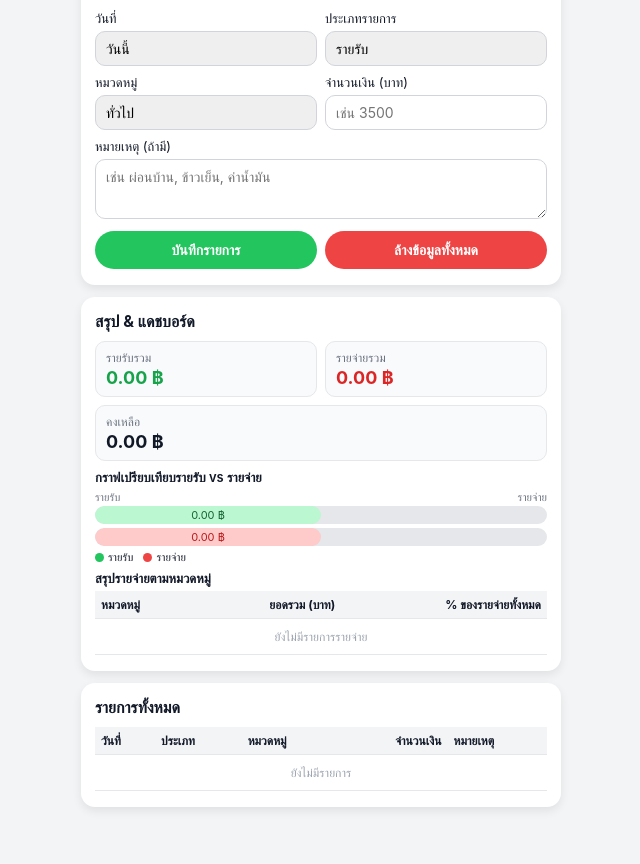
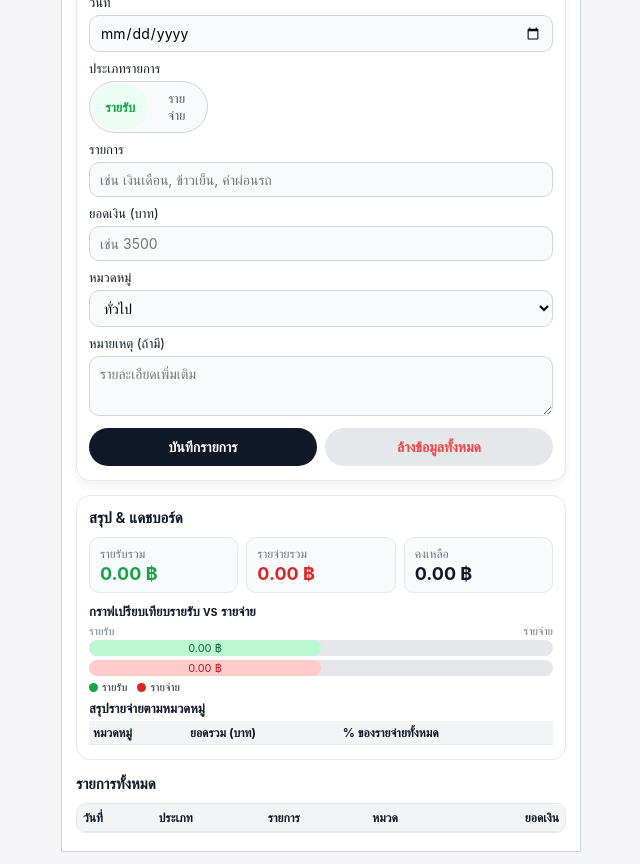
Before and after one commit to Sabye-Sabye/account, a plain HTML site: page index.html in a window 1280 px wide. Shown: the part 84-948 px from the top of the page, without its empty margins (319-959 px from the left). Before the commit the page ends 915 px from the top, so only its background shows below. Drawn offline with Linux system fonts and the light colour scheme.

Commit message:
Update index.html

```diff
--- a/index.html
+++ b/index.html
@@ -2,50 +2,77 @@
 <html lang="th">
 <head>
   <meta charset="UTF-8">
-  <title>บันทึกรายรับ-รายจ่าย</title>
+  <title>Money note</title>
 
-  <!-- ให้แสดงผลดีบน iPhone -->
+  <!-- รองรับ iPhone / Mobile -->
   <meta name="viewport" content="width=device-width, initial-scale=1.0, viewport-fit=cover">
   <meta name="apple-mobile-web-app-capable" content="yes">
   <meta name="apple-mobile-web-app-status-bar-style" content="default">
-  <meta name="apple-mobile-web-app-title" content="รายรับรายจ่าย">
+  <meta name="apple-mobile-web-app-title" content="Money note">
 
   <style>
     :root {
+      --border-main: 1px solid #d1d5db;
       --radius-card: 14px;
-      --shadow-card: 0 4px 10px rgba(0,0,0,0.08);
+      --shadow-card: 0 4px 10px rgba(0,0,0,0.06);
+      --accent: #0ea5e9;
+      --income: #16a34a;
+      --expense: #dc2626;
+    }
+
+    * {
+      box-sizing: border-box;
     }
 
     body {
-      font-family: -apple-system, BlinkMacSystemFont, "Segoe UI", system-ui, sans-serif;
+      font-family: -apple-system, BlinkMacSystemFont, "SF Pro Text", "Segoe UI", system-ui, sans-serif;
       margin: 0;
       padding: 12px;
-      background: #f3f4f6;
+      background: #f5f5f7;
       color: #111827;
       -webkit-font-smoothing: antialiased;
     }
 
-    .app-container {
-      max-width: 480px;
+    .page-frame {
+      max-width: 520px;
       margin: 0 auto;
+      background: #ffffff;
+      border: 1px solid #cbd5e1;
+      min-height: 96vh;
+      display: flex;
+      flex-direction: column;
+    }
+
+    .page-inner {
+      padding: 14px 14px 18px;
+      display: flex;
+      flex-direction: column;
+      gap: 14px;
+      flex: 1;
     }
 
     h1 {
       font-size: 20px;
       text-align: center;
       margin: 4px 0 10px;
+      font-weight: 600;
     }
 
     h2 {
-      font-size: 16px;
+      font-size: 15px;
       margin: 0 0 10px;
+      font-weight: 600;
     }
 
-    .card {
+    /* ฟอร์ม Money note (ด้านบน) */
+    .panel {
+      border-radius: var(--radius-card);
+      padding: 12px 12px 14px;
+      border: 1px solid #e5e7eb;
       background: #ffffff;
-      border-radius: var(--radius-card);
-      padding: 14px 14px 16px;
-      margin-bottom: 12px;
+    }
+
+    .panel-form {
       box-shadow: var(--shadow-card);
     }
 
@@ -55,41 +82,37 @@
       font-size: 13px;
     }
 
-    input, select, button, textarea {
+    .field {
+      margin-bottom: 8px;
+    }
+
+    input,
+    select,
+    textarea,
+    button {
       font-family: inherit;
       font-size: 14px;
     }
 
-    .form-row {
-      display: flex;
-      flex-wrap: wrap;
-      gap: 8px;
-      margin-bottom: 8px;
-    }
-
-    .form-group {
-      flex: 1 1 140px;
-      min-width: 140px;
-    }
-
+    input[type="date"],
     input[type="number"],
+    input[type="text"],
     select,
-    textarea,
-    input[type="date"] {
+    textarea {
       width: 100%;
       padding: 8px 10px;
       border-radius: 10px;
       border: 1px solid #d1d5db;
-      box-sizing: border-box;
       outline: none;
-      -webkit-appearance: none;
+      background: #f9fafb;
     }
 
     input:focus,
     select:focus,
     textarea:focus {
-      border-color: #4caf50;
-      box-shadow: 0 0 0 2px rgba(76,175,80,0.18);
+      border-color: var(--accent);
+      box-shadow: 0 0 0 2px rgba(14,165,233,0.18);
+      background: #ffffff;
     }
 
     textarea {
@@ -97,10 +120,43 @@
       resize: vertical;
     }
 
+    /* Toggle รายรับ / รายจ่าย */
+    .type-toggle {
+      display: inline-flex;
+      border-radius: 999px;
+      border: 1px solid #d1d5db;
+      padding: 2px;
+      background: #f9fafb;
+    }
+
+    .type-btn {
+      flex: 1;
+      border: none;
+      border-radius: 999px;
+      padding: 6px 12px;
+      font-size: 13px;
+      background: transparent;
+      color: #4b5563;
+      cursor: pointer;
+      -webkit-tap-highlight-color: transparent;
+    }
+
+    .type-btn.active-income {
+      background: #ecfdf3;
+      color: var(--income);
+      font-weight: 600;
+    }
+
+    .type-btn.active-expense {
+      background: #fef2f2;
+      color: var(--expense);
+      font-weight: 600;
+    }
+
     .button-row {
       display: flex;
       gap: 8px;
-      margin-top: 6px;
+      margin-top: 8px;
       flex-wrap: wrap;
     }
 
@@ -117,32 +173,33 @@
     }
 
     .btn-primary {
-      background: #22c55e;
+      background: #111827;
       color: #ffffff;
     }
     .btn-primary:active {
-      background: #16a34a;
+      background: #020617;
       transform: scale(0.98);
     }
 
     .btn-danger {
-      background: #ef4444;
-      color: #ffffff;
+      background: #e5e7eb;
+      color: #ef4444;
     }
     .btn-danger:active {
-      background: #dc2626;
+      background: #d1d5db;
       transform: scale(0.98);
     }
 
-    .summary {
+    /* แดชบอร์ด (ส่วนล่าง) */
+    .summary-row {
       display: flex;
       gap: 8px;
       flex-wrap: wrap;
-      margin-bottom: 8px;
+      margin-bottom: 10px;
     }
 
     .summary-item {
-      flex: 1 1 130px;
+      flex: 1 1 140px;
       background: #f9fafb;
       border-radius: 10px;
       padding: 8px 10px;
@@ -161,63 +218,21 @@
     }
 
     .income {
-      color: #16a34a;
-    }
-    .expense {
-      color: #dc2626;
+      color: var(--income);
     }
 
-    table {
-      width: 100%;
-      border-collapse: collapse;
-      font-size: 12px;
+    .expense {
+      color: var(--expense);
     }
 
-    th, td {
-      padding: 6px 6px;
-      border-bottom: 1px solid #e5e7eb;
-      text-align: left;
-    }
-
-    th {
-      background: #f3f4f6;
-      position: sticky;
-      top: 0;
-      z-index: 1;
-    }
-
-    tr:nth-child(even) td {
-      background: #f9fafb;
-    }
-
-    .text-right {
-      text-align: right;
-    }
-
-    .tag-income {
-      color: #16a34a;
-      font-weight: 600;
-    }
-    .tag-expense {
-      color: #dc2626;
-      font-weight: 600;
-    }
-
-    .no-data {
-      text-align: center;
-      color: #9ca3af;
-      padding: 10px 0;
-    }
-
-    /* Dashboard chart */
+    /* กราฟแถบแนวนอน */
     .chart-section-title {
       font-size: 13px;
       font-weight: 600;
-      margin: 6px 0 4px;
+      margin: 4px 0;
     }
 
     .chart-bar-wrapper {
-      margin-top: 4px;
       margin-bottom: 6px;
     }
 
@@ -231,7 +246,7 @@
 
     .chart-bar-bg {
       width: 100%;
-      height: 18px;
+      height: 16px;
       background: #e5e7eb;
       border-radius: 999px;
       overflow: hidden;
@@ -279,16 +294,26 @@
       border-radius: 50%;
     }
 
-    .legend-income {
-      background: #22c55e;
-    }
-    .legend-expense {
-      background: #ef4444;
+    .legend-income { background: #16a34a; }
+    .legend-expense { background: #dc2626; }
+
+    /* ตารางหมวดหมู่ */
+    .cat-table {
+      margin-top: 4px;
+      width: 100%;
+      border-collapse: collapse;
+      font-size: 12px;
     }
 
-    /* Category chips */
-    .cat-table {
-      margin-top: 4px;
+    .cat-table th,
+    .cat-table td {
+      padding: 4px 4px;
+      border-bottom: 1px solid #e5e7eb;
+      text-align: left;
+    }
+
+    .cat-table th {
+      background: #f3f4f6;
     }
 
     .cat-chip {
@@ -297,6 +322,8 @@
       border-radius: 999px;
       font-size: 11px;
       font-weight: 500;
+      background: #e5e7eb;
+      color: #374151;
     }
 
     .cat-house   { background: #fee2e2; color: #b91c1c; }
@@ -308,49 +335,99 @@
     .cat-general { background: #e5e7eb; color: #374151; }
     .cat-other   { background: #fef9c3; color: #a16207; }
 
-    /* เลย์เอาต์สำหรับจอเล็กมาก */
-    @media (max-width: 400px) {
-      body {
-        padding: 8px;
+    /* ตารางรายการทั้งหมด */
+    .table-wrapper {
+      max-height: 260px;
+      overflow-y: auto;
+      -webkit-overflow-scrolling: touch;
+      border-radius: 10px;
+      border: 1px solid #e5e7eb;
+      background: #ffffff;
     }
-      .card {
-        padding: 10px 10px 12px;
+
+    table {
+      width: 100%;
+      border-collapse: collapse;
+      font-size: 12px;
     }
-      h1 {
-        font-size: 18px;
+
+    th, td {
+      padding: 6px 6px;
+      border-bottom: 1px solid #e5e7eb;
+      text-align: left;
     }
+
+    th {
+      background: #f3f4f6;
+      position: sticky;
+      top: 0;
+      z-index: 1;
+    }
+
+    tr:nth-child(even) td {
+      background: #f9fafb;
+    }
+
+    .text-right {
+      text-align: right;
+    }
+
+    .tag-income {
+      color: var(--income);
+      font-weight: 600;
+    }
+
+    .tag-expense {
+      color: var(--expense);
+      font-weight: 600;
+    }
+
+    .no-data {
+      text-align: center;
+      color: #9ca3af;
+      padding: 10px 0;
+    }
+
+    @media (max-width: 430px) {
+      body { padding: 8px; }
+      .page-inner { padding: 10px 10px 14px; }
+      h1 { font-size: 18px; }
     }
   </style>
 </head>
 <body>
-  <div class="app-container">
-    <h1>บันทึกรายรับ-รายจ่าย</h1>
+  <div class="page-frame">
+    <div class="page-inner">
+      <!-- ส่วนบน: Money note -->
+      <div class="panel panel-form">
+        <h1>Money note</h1>
 
-    <!-- ฟอร์มกรอกข้อมูล -->
-    <div class="card">
-      <h2>เพิ่มรายการใหม่</h2>
-      <div class="form-row">
-        <div class="form-group">
-          <label for="dateMode">วันที่</label>
-          <select id="dateMode" onchange="onDateModeChange()">
-            <option value="today">วันนี้</option>
-            <option value="yesterday">เมื่อวาน</option>
-            <option value="custom">เลือกวันที่เอง</option>
-          </select>
-          <input type="date" id="dateCustom" style="margin-top:6px; display:none;">
+        <div class="field">
+          <label for="date">วันที่</label>
+          <input type="date" id="date">
         </div>
 
-        <div class="form-group">
-          <label for="type">ประเภทรายการ</label>
-          <select id="type">
-            <option value="income">รายรับ</option>
-            <option value="expense">รายจ่าย</option>
-          </select>
+        <div class="field">
+          <label>ประเภทรายการ</label>
+          <div class="type-toggle">
+            <button type="button" class="type-btn active-income" id="btnIncome"
+                    onclick="setType('income')">รายรับ</button>
+            <button type="button" class="type-btn" id="btnExpense"
+                    onclick="setType('expense')">รายจ่าย</button>
           </div>
         </div>
 
-      <div class="form-row">
-        <div class="form-group">
+        <div class="field">
+          <label for="title">รายการ</label>
+          <input type="text" id="title" placeholder="เช่น เงินเดือน, ข้าวเย็น, ค่าผ่อนรถ">
+        </div>
+
+        <div class="field">
+          <label for="amount">ยอดเงิน (บาท)</label>
+          <input type="number" id="amount" min="0" step="0.01" placeholder="เช่น 3500">
+        </div>
+
+        <div class="field">
           <label for="category">หมวดหมู่</label>
           <select id="category">
             <option value="ทั่วไป">ทั่วไป</option>
@@ -364,17 +441,9 @@
           </select>
         </div>
 
-        <div class="form-group">
-          <label for="amount">จำนวนเงิน (บาท)</label>
-          <input type="number" id="amount" min="0" step="0.01" placeholder="เช่น 3500">
-        </div>
-      </div>
-
-      <div class="form-row">
-        <div class="form-group" style="flex: 1 1 100%;">
+        <div class="field">
           <label for="note">หมายเหตุ (ถ้ามี)</label>
-          <textarea id="note" placeholder="เช่น ผ่อนบ้าน, ข้าวเย็น, ค่าน้ำมัน"></textarea>
-        </div>
+          <textarea id="note" placeholder="รายละเอียดเพิ่มเติม"></textarea>
         </div>
 
         <div class="button-row">
@@ -383,11 +452,11 @@
         </div>
       </div>
 
-    <!-- สรุปผล + แดชบอร์ด -->
-    <div class="card">
+      <!-- ส่วนล่าง: สรุป & แดชบอร์ด -->
+      <div class="panel">
         <h2>สรุป & แดชบอร์ด</h2>
 
-      <div class="summary">
+        <div class="summary-row">
           <div class="summary-item">
             <div class="summary-label">รายรับรวม</div>
             <div id="totalIncome" class="summary-value income">0.00 ฿</div>
@@ -402,7 +471,6 @@
           </div>
         </div>
 
-      <!-- กราฟเปรียบเทียบรายรับ-รายจ่าย -->
         <div class="chart-section-title">กราฟเปรียบเทียบรายรับ vs รายจ่าย</div>
         <div class="chart-bar-wrapper">
           <div class="chart-label-row">
@@ -426,7 +494,6 @@
           </div>
         </div>
 
-      <!-- ตารางรายจ่ายตามหมวดหมู่ -->
         <div class="chart-section-title">สรุปรายจ่ายตามหมวดหมู่</div>
         <table class="cat-table">
           <thead>
@@ -442,18 +509,18 @@
         </table>
       </div>
 
-    <!-- ตารางรายการทั้งหมด -->
-    <div class="card">
+      <!-- รายการทั้งหมด -->
+      <div>
         <h2>รายการทั้งหมด</h2>
-      <div style="max-height: 260px; overflow-y: auto; -webkit-overflow-scrolling: touch;">
+        <div class="table-wrapper">
           <table>
             <thead>
               <tr>
                 <th>วันที่</th>
                 <th>ประเภท</th>
-              <th>หมวดหมู่</th>
-              <th class="text-right">จำนวนเงิน</th>
-              <th>หมายเหตุ</th>
+                <th>รายการ</th>
+                <th>หมวด</th>
+                <th class="text-right">ยอดเงิน</th>
               </tr>
             </thead>
             <tbody id="transactionTableBody">
@@ -463,9 +530,11 @@
         </div>
       </div>
     </div>
+  </div>
 
   <script>
-    const STORAGE_KEY = 'simple_income_expense_transactions_v2';
+    const STORAGE_KEY = 'money_note_transactions_v1';
+    let currentType = 'income';
 
     function loadTransactions() {
       const data = localStorage.getItem(STORAGE_KEY);
@@ -483,41 +552,25 @@
       });
     }
 
-    function onDateModeChange() {
-      const mode = document.getElementById('dateMode').value;
-      const dateCustom = document.getElementById('dateCustom');
-      if (mode === 'custom') {
-        dateCustom.style.display = 'block';
-        if (!dateCustom.value) {
-          const today = new Date();
-          const yyyy = today.getFullYear();
-          const mm = String(today.getMonth() + 1).padStart(2, '0');
-          const dd = String(today.getDate()).padStart(2, '0');
-          dateCustom.value = `${yyyy}-${mm}-${dd}`;
-        }
-      } else {
-        dateCustom.style.display = 'none';
-      }
-    }
-
-    function getDateStringFromMode() {
-      const mode = document.getElementById('dateMode').value;
-      if (mode === 'today' || mode === 'yesterday') {
+    function setToday() {
       const d = new Date();
-        if (mode === 'yesterday') {
-          d.setDate(d.getDate() - 1);
-        }
       const yyyy = d.getFullYear();
       const mm = String(d.getMonth() + 1).padStart(2, '0');
       const dd = String(d.getDate()).padStart(2, '0');
-        return `${yyyy}-${mm}-${dd}`;
+      document.getElementById('date').value = `${yyyy}-${mm}-${dd}`;
+    }
+
+    function setType(type) {
+      currentType = type;
+      const btnIncome = document.getElementById('btnIncome');
+      const btnExpense = document.getElementById('btnExpense');
+
+      if (type === 'income') {
+        btnIncome.classList.add('active-income');
+        btnExpense.classList.remove('active-expense');
       } else {
-        const dateCustom = document.getElementById('dateCustom').value;
-        if (!dateCustom) {
-          alert('กรุณาเลือกวันที่');
-          return null;
-        }
-        return dateCustom;
+        btnExpense.classList.add('active-expense');
+        btnIncome.classList.remove('active-income');
       }
     }
 
@@ -536,175 +589,4 @@
 
     function renderDashboardBars(totalIncome, totalExpense) {
       const incomeBar = document.getElementById('incomeBar');
-      const expenseBar = document.getElementById('expenseBar');
-
-      const maxVal = Math.max(totalIncome, totalExpense, 1);
-      let incomeWidth = (totalIncome / maxVal) * 100;
-      let expenseWidth = (totalExpense / maxVal) * 100;
-
-      if (totalIncome === 0 && totalExpense === 0) {
-        incomeWidth = expenseWidth = 50;
-      }
-
-      incomeBar.style.width = incomeWidth + '%';
-      expenseBar.style.width = expenseWidth + '%';
-
-      incomeBar.textContent = formatNumber(totalIncome) + ' ฿';
-      expenseBar.textContent = formatNumber(totalExpense) + ' ฿';
-    }
-
-    function renderExpenseCategorySummary(expenseCategories, totalExpense) {
-      const tbody = document.getElementById('expenseCategoryBody');
-      tbody.innerHTML = '';
-
-      const catNames = Object.keys(expenseCategories);
-      if (catNames.length === 0) {
-        const tr = document.createElement('tr');
-        const td = document.createElement('td');
-        td.colSpan = 3;
-        td.className = 'no-data';
-        td.textContent = 'ยังไม่มีรายการรายจ่าย';
-        tr.appendChild(td);
-        tbody.appendChild(tr);
-        return;
-      }
-
-      catNames.sort((a, b) => expenseCategories[b] - expenseCategories[a]);
-
-      catNames.forEach(cat => {
-        const amount = expenseCategories[cat];
-        const percent = totalExpense > 0 ? (amount * 100 / totalExpense) : 0;
-
-        const tr = document.createElement('tr');
-
-        const tdCat = document.createElement('td');
-        const span = document.createElement('span');
-        span.className = 'cat-chip ' + getCategoryClass(cat);
-        span.textContent = cat;
-        tdCat.appendChild(span);
-        tr.appendChild(tdCat);
-
-        const tdAmt = document.createElement('td');
-        tdAmt.className = 'text-right';
-        tdAmt.textContent = formatNumber(amount);
-        tr.appendChild(tdAmt);
-
-        const tdPercent = document.createElement('td');
-        tdPercent.className = 'text-right';
-        tdPercent.textContent = percent.toFixed(1) + ' %';
-        tr.appendChild(tdPercent);
-
-        tbody.appendChild(tr);
-      });
-    }
-
-    function render() {
-      const list = loadTransactions();
-      const tbody = document.getElementById('transactionTableBody');
-      tbody.innerHTML = '';
-
-      let totalIncome = 0;
-      let totalExpense = 0;
-      const expenseCategories = {};
-
-      if (list.length === 0) {
-        const tr = document.createElement('tr');
-        const td = document.createElement('td');
-        td.colSpan = 5;
-        td.className = 'no-data';
-        td.textContent = 'ยังไม่มีรายการ';
-        tr.appendChild(td);
-        tbody.appendChild(tr);
-      } else {
-        list.forEach(item => {
-          const tr = document.createElement('tr');
-
-          const tdDate = document.createElement('td');
-          tdDate.textContent = item.date;
-          tr.appendChild(tdDate);
-
-          const tdType = document.createElement('td');
-          tdType.innerHTML = item.type === 'income'
-            ? '<span class="tag-income">รับ</span>'
-            : '<span class="tag-expense">จ่าย</span>';
-          tr.appendChild(tdType);
-
-          const tdCategory = document.createElement('td');
-          tdCategory.textContent = item.category;
-          tr.appendChild(tdCategory);
-
-          const tdAmount = document.createElement('td');
-          tdAmount.className = 'text-right';
-          tdAmount.textContent = formatNumber(item.amount);
-          tr.appendChild(tdAmount);
-
-          const tdNote = document.createElement('td');
-          tdNote.textContent = item.note || '';
-          tr.appendChild(tdNote);
-
-          tbody.appendChild(tr);
-
-          if (item.type === 'income') {
-            totalIncome += item.amount;
-          } else {
-            totalExpense += item.amount;
-            expenseCategories[item.category] =
-              (expenseCategories[item.category] || 0) + item.amount;
-          }
-        });
-      }
-
-      document.getElementById('totalIncome').textContent =
-        formatNumber(totalIncome) + ' ฿';
-      document.getElementById('totalExpense').textContent =
-        formatNumber(totalExpense) + ' ฿';
-      document.getElementById('balance').textContent =
-        formatNumber(totalIncome - totalExpense) + ' ฿';
-
-      renderDashboardBars(totalIncome, totalExpense);
-      renderExpenseCategorySummary(expenseCategories, totalExpense);
-    }
-
-    function addTransaction() {
-      const typeInput = document.getElementById('type');
-      const categoryInput = document.getElementById('category');
-      const amountInput = document.getElementById('amount');
-      const noteInput = document.getElementById('note');
-
-      const date = getDateStringFromMode();
-      if (!date) return;
-
-      const type = typeInput.value;
-      const category = categoryInput.value;
-      const amount = parseFloat(amountInput.value || '0');
-      const note = noteInput.value.trim();
-
-      if (!amount || amount <= 0) {
-        alert('กรุณากรอกจำนวนเงินให้ถูกต้อง');
-        return;
-      }
-
-      const list = loadTransactions();
-      list.push({ date, type, category, amount, note });
-      saveTransactions(list);
-
-      amountInput.value = '';
-      noteInput.value = '';
-
-      render();
-    }
-
-    function clearAll() {
-      if (confirm('ต้องการล้างข้อมูลทั้งหมดหรือไม่?')) {
-        localStorage.removeItem(STORAGE_KEY);
-        render();
-      }
-    }
-
-    window.onload = function () {
-      onDateModeChange();
-      render();
-    };
-  </script>
-</body>
-</html>
+      const expenseBar = document.getElemen
```
Lines whose indentation alone changed are shown as unchanged.
